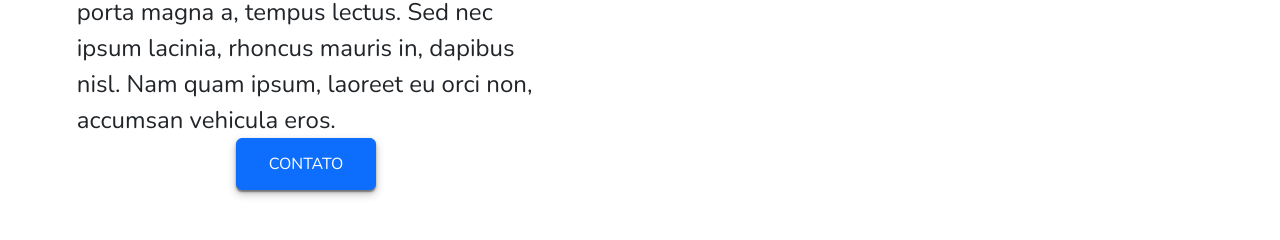
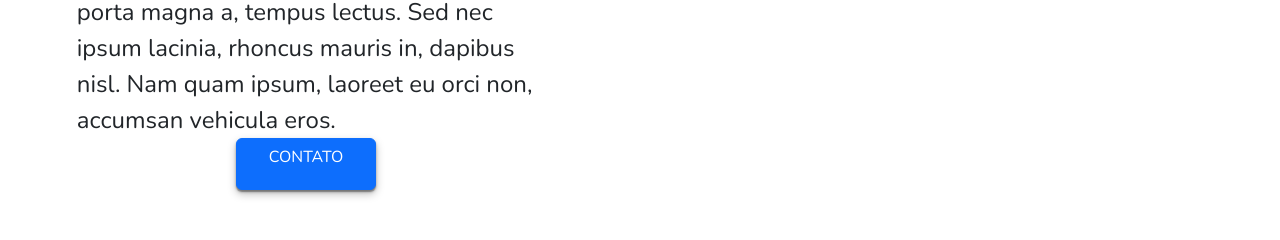
Before and after one commit to ViniciusNalaSantos/PersonalWebsite, a React (Create React App) app in the folder frontend/: page /home in a window 1280 px wide. Shown: the part 2000-2240 px from the top of the page. Built offline with nearby package versions, Linux system fonts and the light colour scheme.

Commit message:
Button development finalized.

```diff
--- a/frontend/src/components/ui/StandardButton/index.js
+++ b/frontend/src/components/ui/StandardButton/index.js
@@ -4,7 +4,7 @@ import Button from 'react-bootstrap/Button';
 
 function StandardButton({children, to}) {
     return (
-        <Button variant="primary" className='standard-button'>{children}</Button>
+        <Button variant="primary" href={to} className='standard-button'>{children}</Button>
     )
 }
 
--- a/frontend/src/components/ui/StandardButton/standardButton.css
+++ b/frontend/src/components/ui/StandardButton/standardButton.css
@@ -11,7 +11,9 @@
 }
 
 .standard-button {
-    text-align: center;
+    display: flex;
+    align-items: center;
+    justify-content: center;
     background-color: #43B1F9;
     font-size: 1.2rem;
     border: 2rem;
```
Also changed, not shown: frontend/src/App.css (line endings or trailing spaces).
